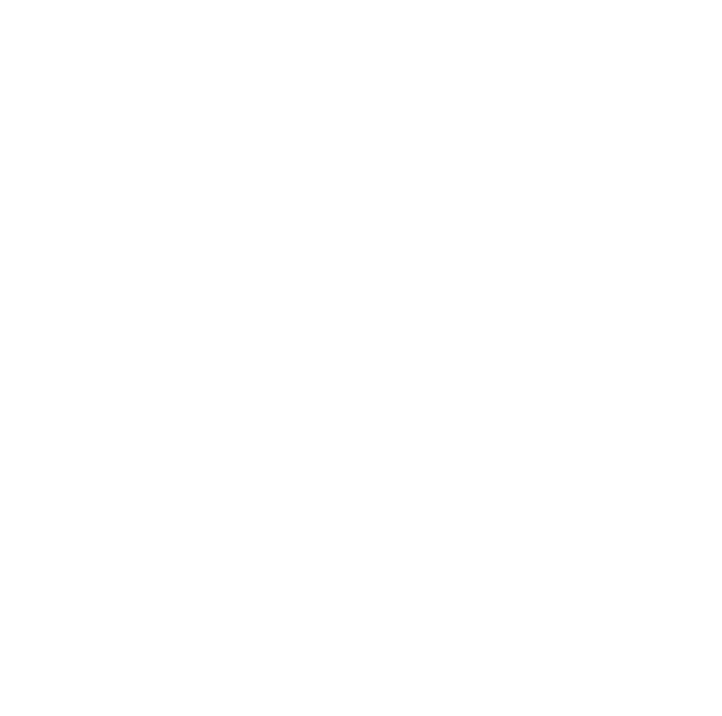
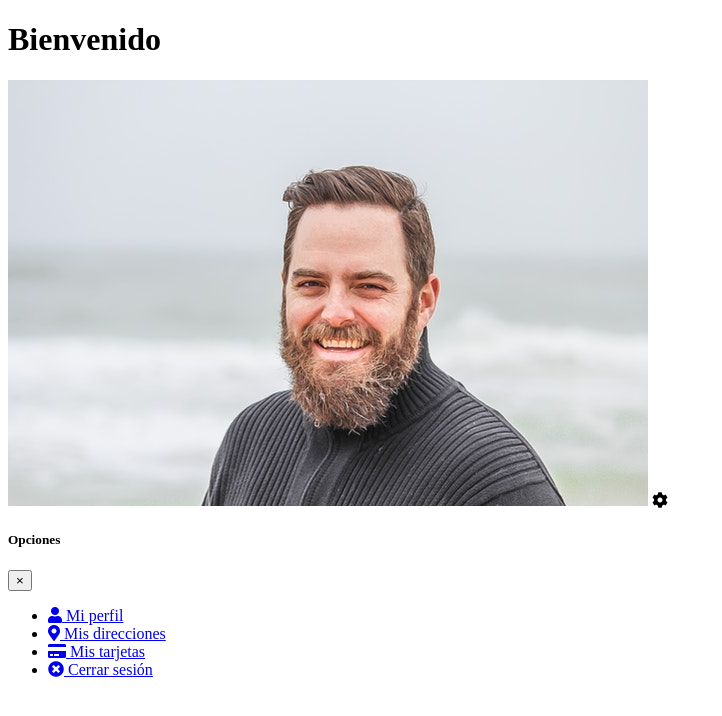
Before and after one commit to chocolatito/Mi-App-de-Ordenes, a plain HTML site: page index.html in a window 1280 px wide. Shown: the whole page, without its empty margins (0-722 px from the left). Drawn offline with nearby package versions, Linux system fonts and the light colour scheme; files that its build step writes are made by us from their sources.

Commit message:
Estructura del Header, sin estilos

```diff
--- a/index.html
+++ b/index.html
@@ -2,9 +2,64 @@
 <html lang="en">
 <head>
 	<meta charset="UTF-8">
-	<title>My Order Now - App</title>
+	<title>Mi App de Ordenes</title>
+	<link href="https://fonts.googleapis.com/css?family=Montserrat:300,400,500,600" rel="stylesheet">
+	<link rel="stylesheet" href="https://use.fontawesome.com/releases/v5.8.0/css/all.css" integrity="sha384-Mmxa0mLqhmOeaE8vgOSbKacftZcsNYDjQzuCOm6D02luYSzBG8vpaOykv9lFQ51Y" crossorigin="anonymous">
+	<link rel="stylesheet" href="css/main.css">
 </head>
 <body>
 
+	<header>
+		<header class="bg-light">
+			<div class="row justify-content-between align-items-center mt-3">
+				<div class="col-auto">
+					<h1>Bienvenido</h1>
+				</div>
+				<div class="col-auto">
+					<div class="avatar-container" data-target="#profileOptions" data-toggle="modal">
+						<img src="img/avatar.jpg" alt="">
+						<i class="fas fa-cog"></i>
+					</div>
+				</div>
+			</div>
+		</div>
+
+		<div class="modal fade" id="profileOptions" tabindex="-1" role="dialog" aria-labelledby="exampleModalLabel" aria-hidden="true">
+		  <div class="modal-dialog" role="document">
+		    <div class="modal-content">
+
+		      <div class="modal-header bg-light">
+		        <h5 class="modal-title">Opciones</h5>
+		        <button type="button" class="close" data-dismiss="modal" aria-label="Close">
+		          <span aria-hidden="true">&times;</span>
+		        </button>
+		      </div>
+
+		      <div class="modal-body">
+		        <ul class="profile-options-list">
+		        	<li>
+		        		<a href="#"><i class="fas fa-user"></i> Mi perfil</a>
+		        	</li>
+		        	<li>
+		        		<a href="#"><i class="fas fa-map-marker-alt"></i> Mis direcciones</a>
+		        	</li>
+		        	<li>
+		        		<a href="#"><i class="fas fa-credit-card"></i> Mis tarjetas</a>
+		        	</li>
+		        	<li>
+		        		<a href="#" class="text-danger"><i class="fas fa-times-circle"></i> Cerrar sesión</a>
+		        	</li>
+		        </ul>
+		      </div>
+
+		    </div>
+		  </div>
+		</div>
+	</header>
+
+
+	<script src="js/jquery.js"></script>
+	<script src="js/popper.js"></script>
+	<script src="js/bootstrap.min.js"></script>
 </body>
 </html>
```
